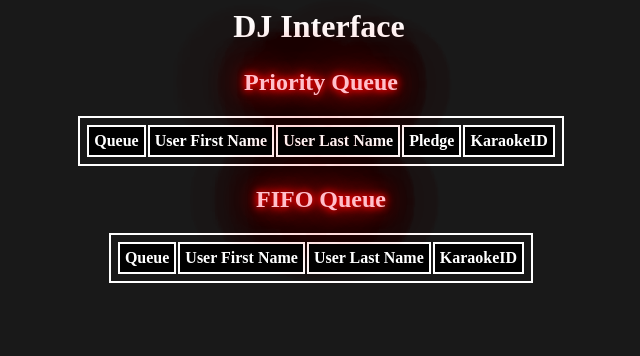
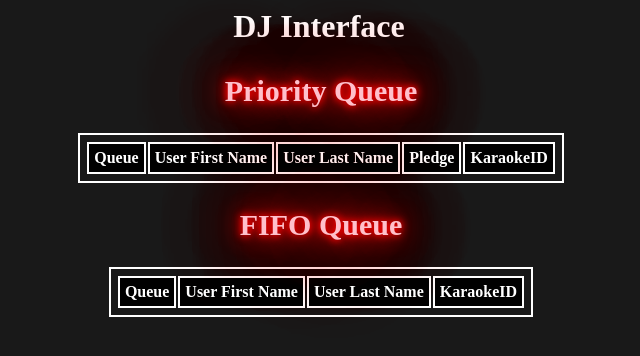
Before and after one commit to JuanLopez2004/466Project, a PHP site: page /dj.php in a window 1280 px wide. Shown: the top 356 px of the page, without its empty margins (319-959 px from the left). Run offline with PHP 8.4, Linux system fonts and the light colour scheme; data that the repository does not hold is empty.

```diff
--- a/dj.php
+++ b/dj.php
@@ -80,6 +80,8 @@
   .neonText {
   animation: flicker 1.5s infinite alternate;animation: flicker 1.5s infinite alternate;
   color: pink;
+  font-family: Gabriola;
+  font-size: 30px;
   }
 
   h1 {
```
